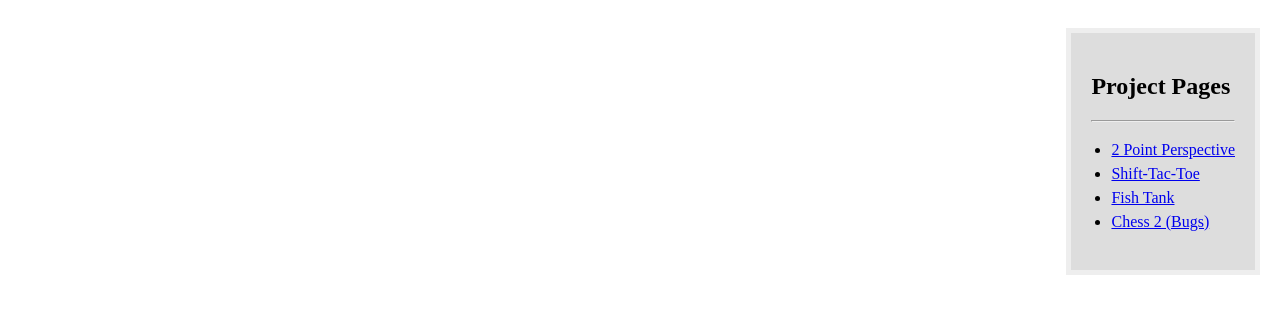
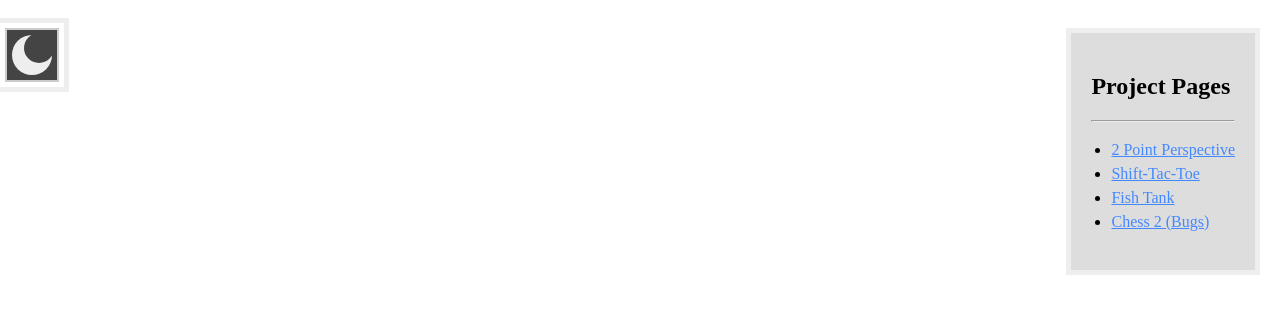
Before and after one commit to idk-v1/idk-v1.github.io, a plain HTML site: page index.html in a window 1280 px wide. Drawn offline with Linux system fonts and the light colour scheme.

Commit message:
theme changing

```diff
--- a/dark.css
+++ b/dark.css
@@ -0,0 +1,62 @@
+#links {
+    position: absolute;
+    right: 0;
+    margin: 20px;
+    padding: 20px;
+    background-color: #555;
+    border: 5px #444 solid;
+    color: #fff;
+}
+
+#projLinks {
+    padding-left: 20px;
+    line-height: 1.5;
+}
+
+html {
+    background-color: #333;
+}
+
+#sidePanel {
+    left: 0;
+    border: 5px #444 solid;
+    border-left: 0px #0000 solid;
+    position: fixed;
+    margin: 10px;
+    margin-left: 0;
+}
+
+#theme {
+    aspect-ratio: 1 / 1;
+    width: 50px;
+    margin: 5px;
+    background-color: #88f;
+    border: 2px #ccf solid;
+}
+
+#themeIcon {
+    left: 0;
+    top: 0;
+    width: 40px;
+    aspect-ratio: 1 / 1;
+    margin: 5px;
+    background-color: #ffd;
+    border-radius: 50%;
+}
+
+
+#themeIcon2 {
+    display: none;
+    position: absolute;
+    right: 5px;
+    top: 5px;
+    width: 30px;
+    aspect-ratio: 1 / 1;
+    margin: 5px;
+    background-color: #444;
+    border-radius: 50%;
+}
+
+a {
+    color: #8cf;
+}
--- a/index.html
+++ b/index.html
@@ -10,4 +10,10 @@
         <li><a href="War">Chess 2 (Bugs)</a></li>
     </ul>
 </div>
+<div id="sidePanel">
+    <div id="theme" onclick="toggleTheme()">
+        <div id="themeIcon"></div>
+        <div id="themeIcon2"></div>
+    </div>
+</div>
 <script src="main.js"></script>
--- a/light.css
+++ b/light.css
@@ -1,3 +1,7 @@
+html {
+    background-color: #fff;
+}
+
 #links {
     position: absolute;
     right: 0;
@@ -5,9 +9,53 @@
     padding: 20px;
     background-color: #ddd;
     border: 5px #eee solid;
+    color: #000;
 }
 
 #projLinks {
     padding-left: 20px;
     line-height: 1.5;
 }
+
+#sidePanel {
+    left: 0;
+    border: 5px #eee solid;
+    border-left: 0px #0000 solid;
+    position: fixed;
+    margin: 10px;
+    margin-left: 0;
+}
+
+#theme {
+    aspect-ratio: 1 / 1;
+    width: 50px;
+    margin: 5px;
+    background-color: #444;
+    border: 2px #ccc solid;
+}
+
+#themeIcon {
+    left: 0;
+    top: 0;
+    width: 40px;
+    aspect-ratio: 1 / 1;
+    margin: 5px;
+    background-color: #eee;
+    border-radius: 50%;
+}
+
+
+#themeIcon2 {
+    position: absolute;
+    right: 5px;
+    top: 5px;
+    width: 30px;
+    aspect-ratio: 1 / 1;
+    margin: 5px;
+    background-color: #444;
+    border-radius: 50%;
+}
+
+a {
+    color: #48f;
+}
--- a/main.js
+++ b/main.js
@@ -1,2 +1,14 @@
-var dark = localStorage.getItem("theme") === "dark";
+var dark = window.matchMedia('(prefers-color-scheme: dark)').matches;
+if (localStorage.getItem("theme") === "dark")
+    dark = true;
+if (localStorage.getItem("theme") === "light")
+    dark = false;
+
 document.querySelector("link").href = (dark ? "dark.css" : "light.css");
+
+function toggleTheme()
+{
+    dark = !dark;
+    localStorage.setItem("theme", (dark ? "dark" : "light"));
+    document.querySelector("link").href = (dark ? "dark.css" : "light.css");
+}
```
